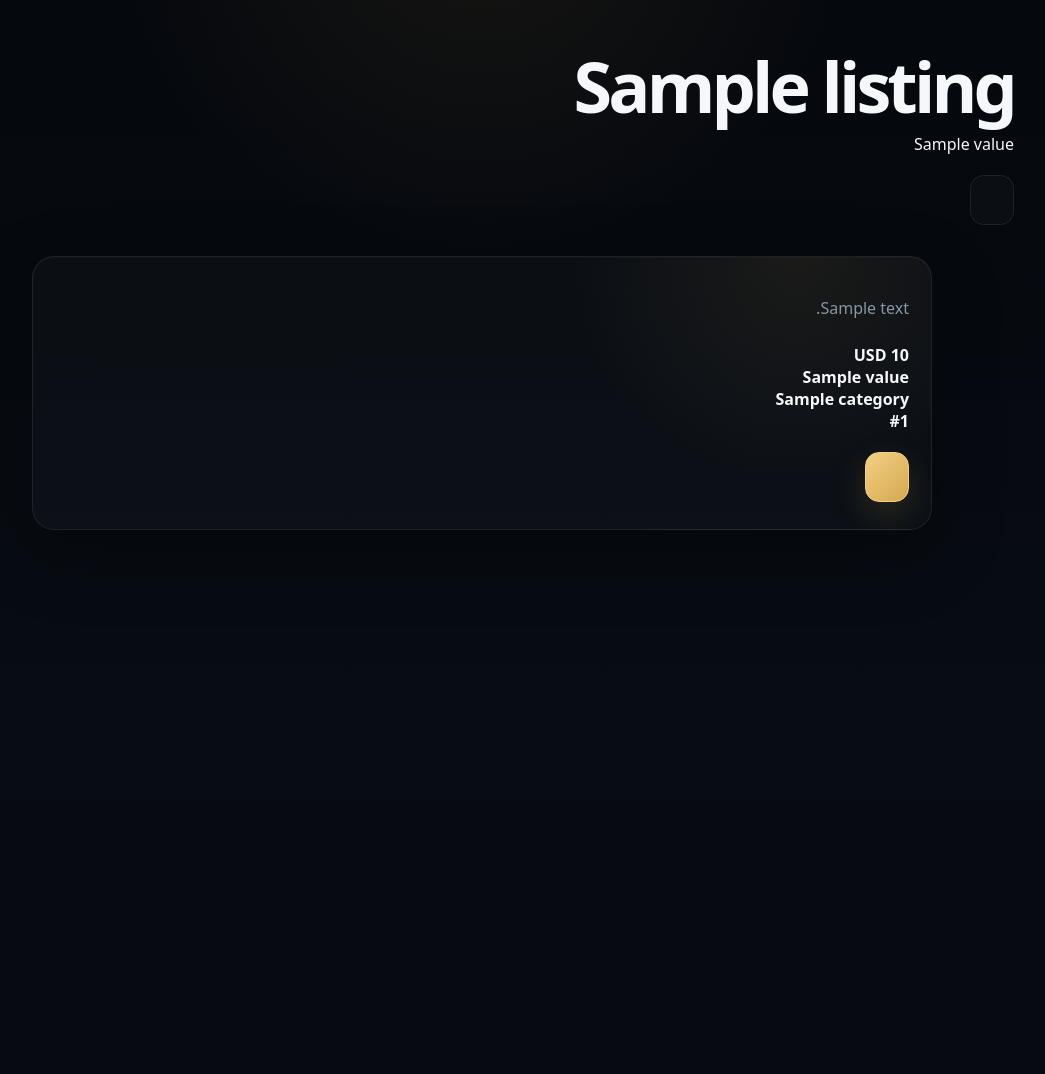
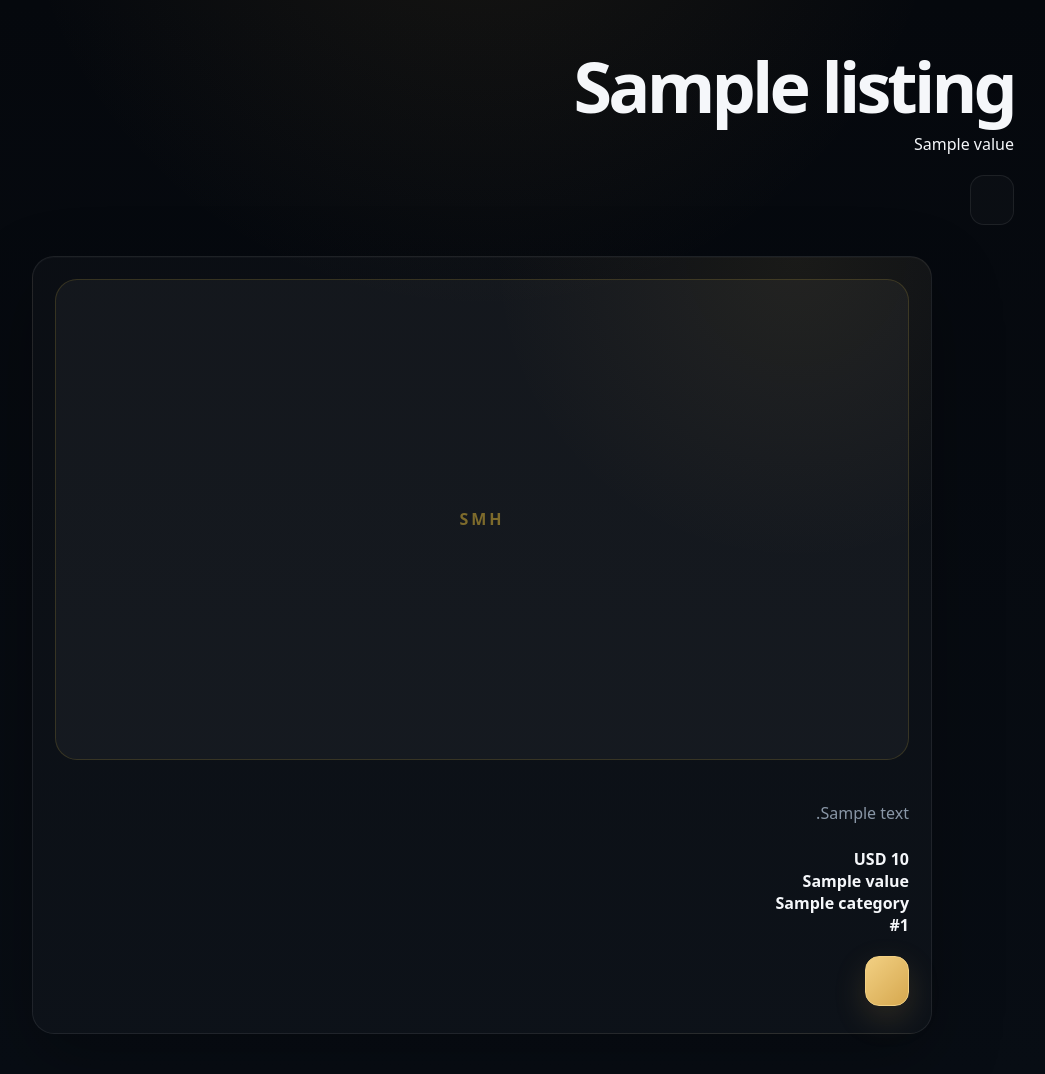
Before and after one commit to aymenmhmd3sul/sudan-mining-hub-mvp, a FastAPI app: template app/templates/marketplace/listing_detail.html in a window 1280 px wide. Shown: the whole page, without its empty margins (158-1203 px from the left). Before the commit the page ends 530 px from the top, so only its background shows below. Run offline with FastAPI, Linux system fonts and the light colour scheme; the template is opened without the code that fills it: most values are stand-ins (such as "Sample title", 1, 10 or a date in 2020); parts of the project's set-up code (start-up, migrations or seed data) failed here and were passed over.

Commit message:
Display listing images across marketplace

```diff
--- a/app/services/listing_service.py
+++ b/app/services/listing_service.py
@@ -1,4 +1,4 @@
-from sqlalchemy.orm import Session
+from sqlalchemy.orm import Session, selectinload
 
 from app.models.listing import Listing, ListingStatus
 from app.models.listing_location import ListingLocation
@@ -10,6 +10,7 @@ class ListingService:
     def get_by_id(db: Session, listing_id: int) -> Listing | None:
         return (
             db.query(Listing)
+            .options(selectinload(Listing.media))
             .filter(Listing.id == listing_id)
             .first()
         )
@@ -24,6 +25,7 @@ class ListingService:
     ) -> list[Listing]:
         query = (
             db.query(Listing)
+            .options(selectinload(Listing.media))
             .filter(Listing.status == ListingStatus.ACTIVE)
         )
 
--- a/app/static/css/app.css
+++ b/app/static/css/app.css
@@ -2563,3 +2563,54 @@ h1 {
     grid-template-columns: repeat(2, minmax(0, 1fr));
   }
 }
+
+
+/* MARKETPLACE LISTING MEDIA — GENERAL IMAGE DISPLAY — 20260910 */
+.marketplace-card-media {
+    width: 100%;
+    aspect-ratio: 16 / 9;
+    overflow: hidden;
+    border-radius: 18px;
+    margin-bottom: 16px;
+    background: rgba(255, 255, 255, 0.04);
+    border: 1px solid rgba(212, 175, 55, 0.18);
+}
+
+.marketplace-card-media img,
+.marketplace-listing-detail-media img {
+    width: 100%;
+    height: 100%;
+    display: block;
+    object-fit: cover;
+}
+
+.marketplace-card-media-empty,
+.marketplace-listing-detail-media-empty {
+    display: flex;
+    align-items: center;
+    justify-content: center;
+    color: rgba(212, 175, 55, 0.55);
+    font-weight: 800;
+    letter-spacing: 0.18em;
+}
+
+.marketplace-listing-detail-media {
+    width: 100%;
+    max-height: 520px;
+    aspect-ratio: 16 / 9;
+    overflow: hidden;
+    border-radius: 22px;
+    margin-bottom: 24px;
+    background: rgba(255, 255, 255, 0.04);
+    border: 1px solid rgba(212, 175, 55, 0.18);
+}
+
+.marketplace-listing-detail-media img {
+    object-fit: contain;
+}
+
+@media (max-width: 640px) {
+    .marketplace-listing-detail-media {
+        aspect-ratio: 4 / 3;
+    }
+}
--- a/app/static/js/app.js
+++ b/app/static/js/app.js
@@ -160,7 +160,37 @@ function bindModuleCards() {
                 )
                 : "";
 
+        const images = Array.isArray(listing.images)
+            ? listing.images
+                .filter(function (image) {
+                    return image &&
+                        image.media_type === "IMAGE" &&
+                        image.url;
+                })
+                .sort(function (a, b) {
+                    return (a.sort_order || 0) - (b.sort_order || 0);
+                })
+            : [];
+
+        const imageMarkup = images.length
+            ? `
+                <div class="marketplace-card-media">
+                    <img
+                        src="${escapeHtml(images[0].url)}"
+                        alt="${escapeHtml(listing.title)}"
+                        loading="lazy"
+                    >
+                </div>
+            `
+            : `
+                <div class="marketplace-card-media marketplace-card-media-empty" aria-hidden="true">
+                    <span>SMH</span>
+                </div>
+            `;
+
         article.innerHTML = `
+            ${imageMarkup}
+
             <div class="marketplace-card-top">
                 <span class="marketplace-card-type">
                     ${escapeHtml(listingTypeLabel(listing.listing_type))}
--- a/app/templates/marketplace/listing_detail.html
+++ b/app/templates/marketplace/listing_detail.html
@@ -32,6 +32,24 @@
         aria-label="{{ listing.title }}"
     >
         <article class="marketplace-listing-detail-card">
+            {% set listing_images = listing.media
+                | selectattr("media_type", "equalto", "IMAGE")
+                | sort(attribute="sort_order")
+                | list %}
+            {% if listing_images %}
+            <div class="marketplace-listing-detail-media">
+                <img
+                    src="{{ listing_images[0].url }}"
+                    alt="{{ listing.title }}"
+                    loading="eager"
+                >
+            </div>
+            {% else %}
+            <div class="marketplace-listing-detail-media marketplace-listing-detail-media-empty" aria-hidden="true">
+                <span>SMH</span>
+            </div>
+            {% endif %}
+
             {% if listing.description %}
             <div class="marketplace-listing-detail-section">
                 <h2>{{ t("marketplace.description_label") }}</h2>
```
Also changed, not shown: app/schemas/listing.py (+42 -1 lines).
